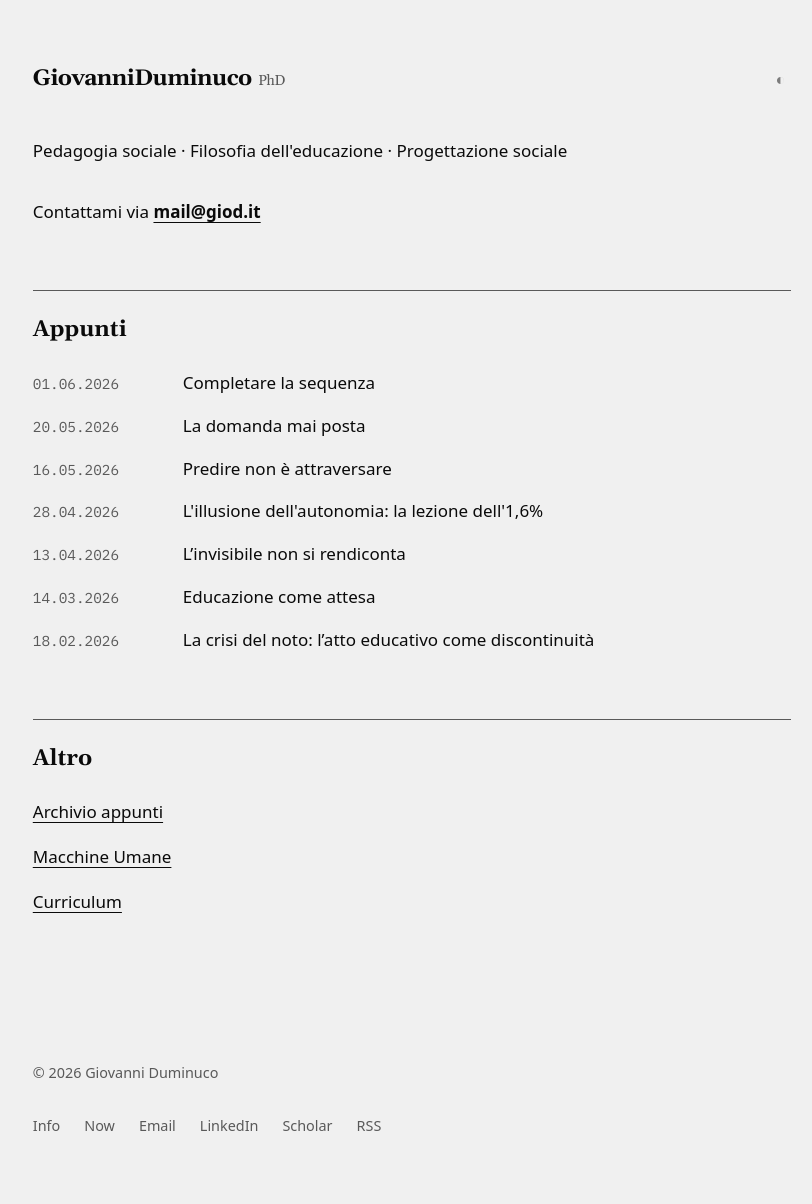
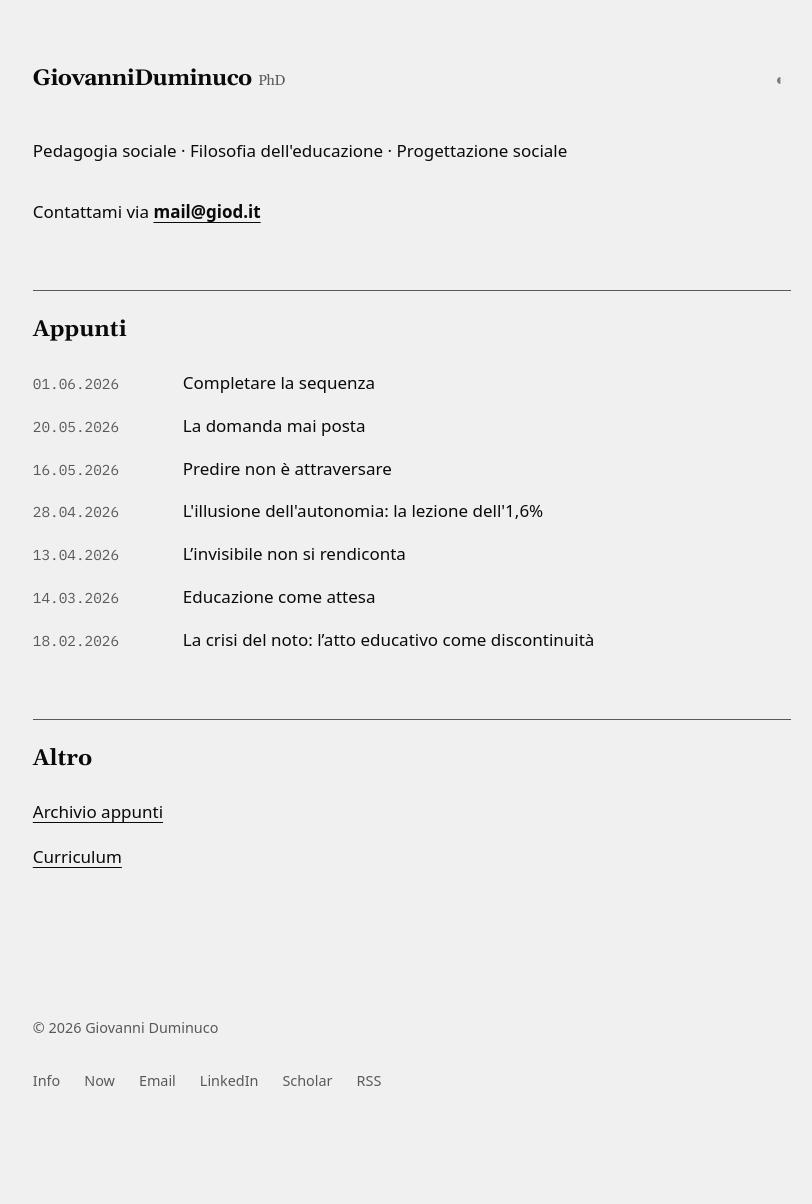
Before and after one commit to dumgio/dumgio.github.io, a Jekyll site: the page built from index.html, in a window 1280 px wide. Shown: the whole page, without its empty margins (228-1040 px from the left). Built offline with Jekyll 4.4.1, drawn with Linux system fonts in a browser that asks for light colours; comment, search, counter and statistics services are not loaded; after the commit the page ends 1159 px from its top, so only the background shows below that.

Commit message:
Rimuove link Macchine Umane dalla sezione Altro

```diff
--- a/index.html
+++ b/index.html
@@ -21,6 +21,5 @@ layout: default
 <h2>Altro</h2>
 <ul class="altro-list">
   <li><a href="{{ '/blog/' | relative_url }}">Archivio appunti</a></li>
-  <li><a href="https://macchineumane.it" target="_blank" rel="noopener">Macchine Umane</a></li>
   <li><a href="{{ '/bio/' | relative_url }}">Curriculum</a></li>
 </ul>
```
